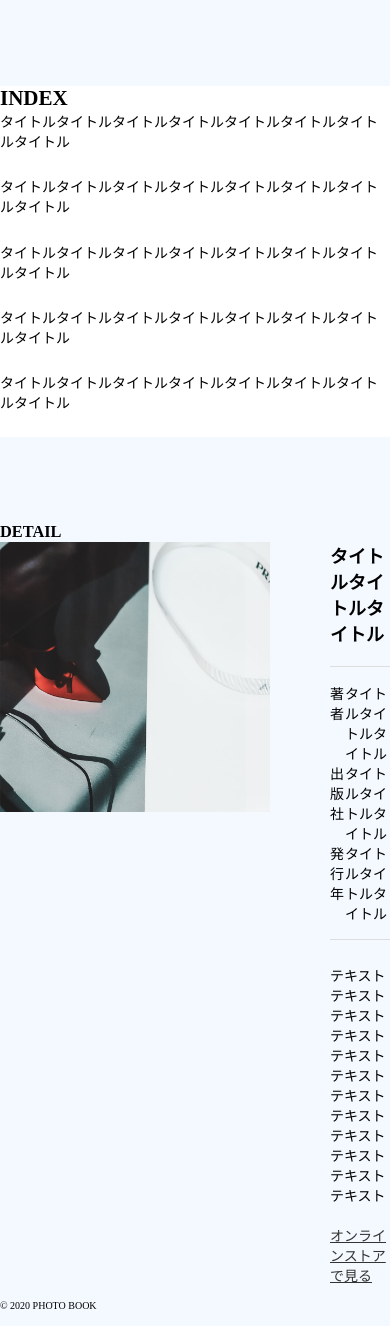
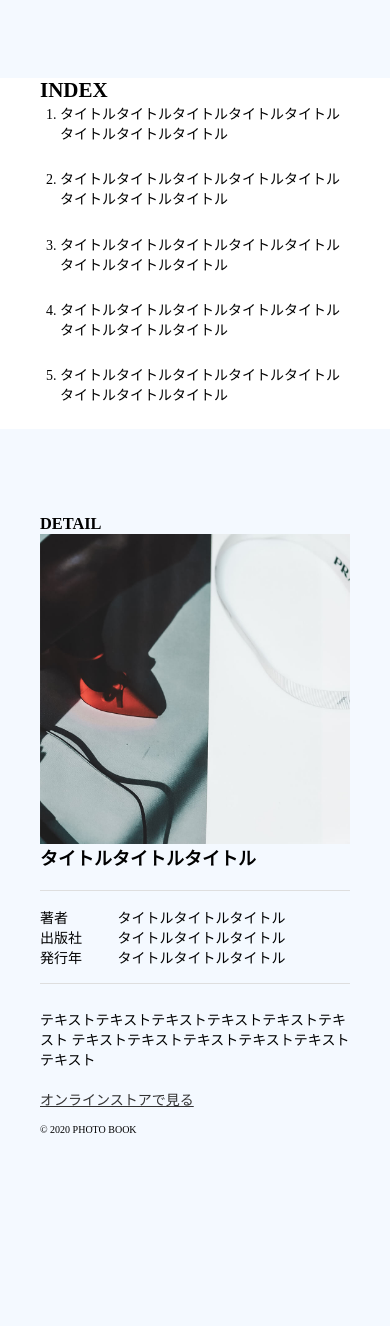
Before and after one commit to tetsuyakoishi/tetsuyakoishi.github.io, a plain HTML site: page site2_photobook/index.html in a window 390 px wide. Shown: the part 251-1577 px from the top of the page. After the commit the page ends 1401 px from the top, so only its background shows below. Drawn offline with Linux system fonts and the light colour scheme; some packages are replaced by stand-ins of ours.

Commit message:
レスポンシブ対応

```diff
--- a/site2_photobook/css/main.css
+++ b/site2_photobook/css/main.css
@@ -7,6 +7,11 @@ body {
 .wrapper {
     max-width: 600px;
     margin: 0 auto;
+}
+.index_wrapper{
+    max-width: 1000px;
+    margin: 8vh auto 10vh auto;
+    padding: 0 40px;
 }
 .main_wrapper{
     max-width: 1000px;
@@ -79,3 +84,33 @@ img {
 .detail_link {
     color: #333;
 }
+@media(max-width:1024px) {
+    .index_ol {
+        margin-left: 20px;
+    }
+    .index_wrapper{
+        max-width: 1000px;
+        margin: 8vh auto 10vh auto;
+        padding: 0 40px;
+    }
+    .main_wrapper {
+        max-width: 1000px;
+        margin: 8vh auto 10vh auto;
+        padding: 0 10px;
+    }
+    .wrapper {
+        max-width: 600px;
+        margin: 0 auto;
+        padding: 0 40px;
+    }
+    .flex_detail_container {
+        display: flex;
+        flex-direction: column;
+    }
+    .detail_img {
+        width: 100%;
+    }
+    .detail_box {
+        width: 100%;
+    }
+}
--- a/site2_photobook/index.html
+++ b/site2_photobook/index.html
@@ -8,10 +8,10 @@
             <h2>PHOTO BOOK</h2>
             <img src="img/mainvisual.jpg">
         </div>
-        <div class="main_wrapper white_space flex_container">
+        <div class="index_wrapper white_space flex_container">
             <div class="index_box">
             <h2>INDEX</h2>
-            <ol>
+            <ol class="index_ol">
                 <li>タイトルタイトルタイトルタイトルタイトルタイトルタイトルタイトル</li>
                 <li>タイトルタイトルタイトルタイトルタイトルタイトルタイトルタイトル</li>
                 <li>タイトルタイトルタイトルタイトルタイトルタイトルタイトルタイトル</li>
@@ -22,7 +22,7 @@
         </div>
         <div class="wrapper">
             <h3>DETAIL</h3>
-            <div class="wrapper flex_detail_container">
+            <div class="flex_detail_container">
                 <img src="img/detail.jpg" class="detail_img">
                 <div class="detail_box">
                     <p class="detail_title">タイトルタイトルタイトル</h3>
@@ -35,9 +35,9 @@
                     <a href="#" class="detail_link">オンラインストアで見る</a>
                 </div>
             </div>
+            <footer class="footer_wrapper">
+                <p>© 2020 PHOTO BOOK</p>
+            </footer>
         </div>
-        <footer class="footer_wrapper">
-            <p>© 2020 PHOTO BOOK</p>
-        </footer>
     </body>
 </html>
```
